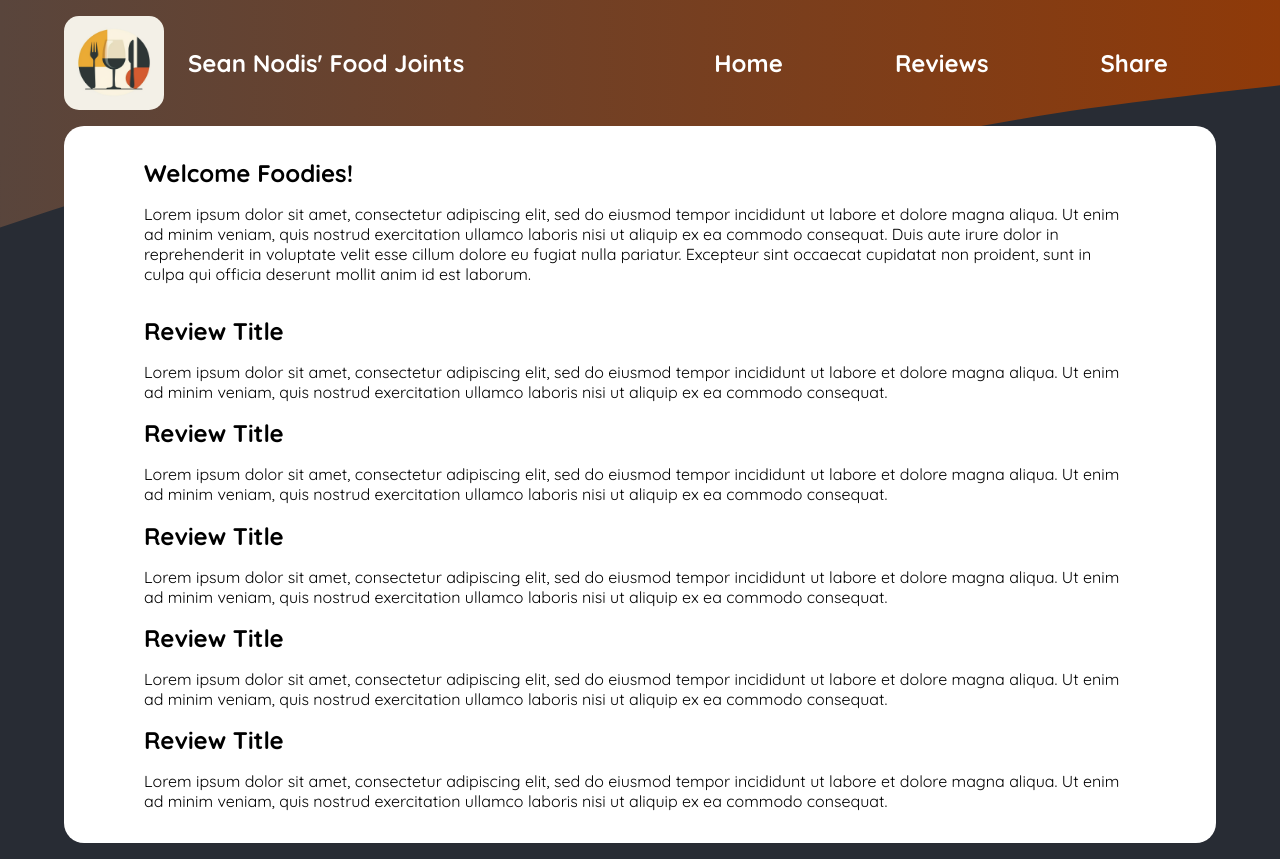
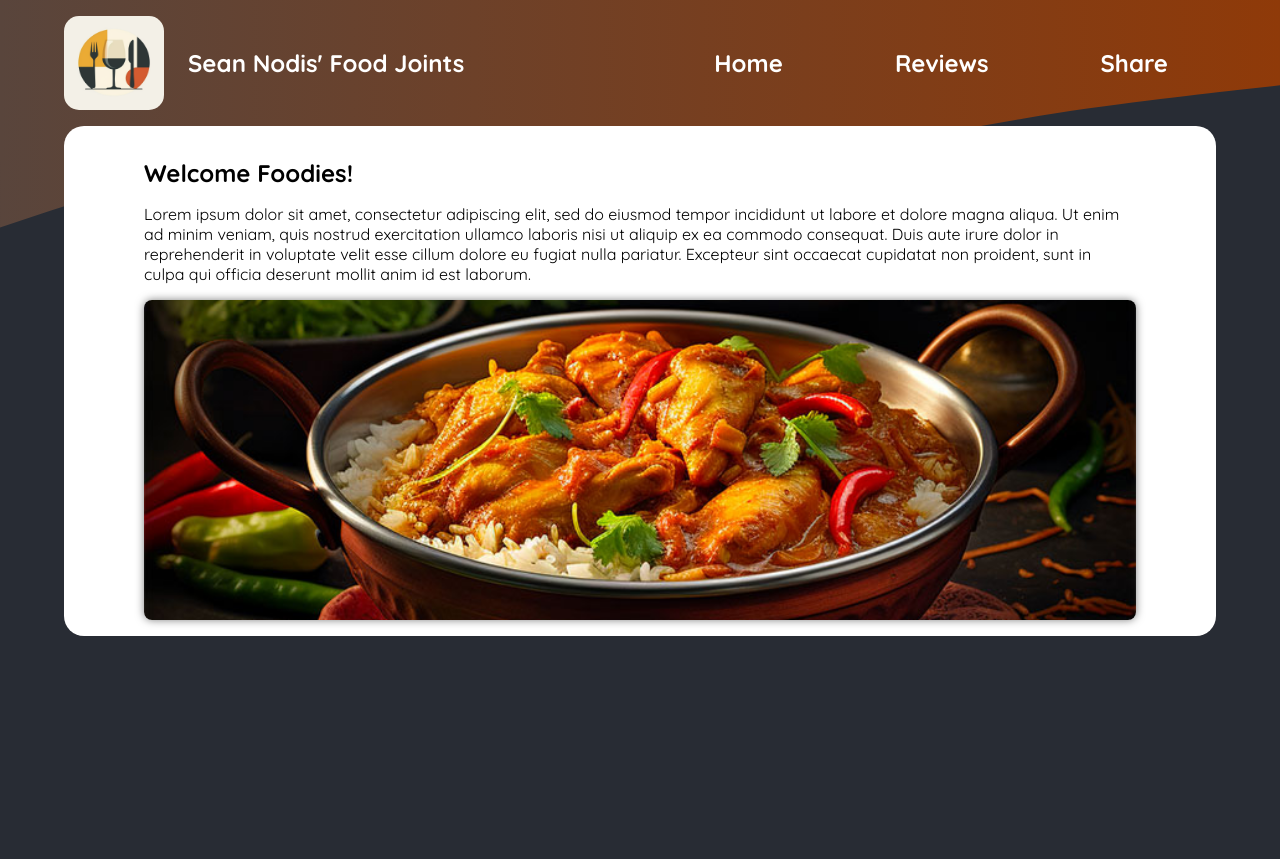
Before and after one commit to sean-xiao-zhao7/nextjs-meals, a Next.js app: page / in a window 1280 px wide. After the commit the page ends 800 px from the top, so only its background shows below. Built offline with nearby package versions, Linux system fonts and the light colour scheme.

Commit message:
Fix slideshow styles

```diff
--- a/app/page.tsx
+++ b/app/page.tsx
@@ -1,4 +1,4 @@
-import ReviewPreview from "@/components/reviews/ReviewPreview";
+// import ReviewPreview from "@/components/reviews/ReviewPreview";
 import ImageSlideShow from "@/components/slideshow/image-slideshow";
 
 export default function App() {
@@ -15,13 +15,6 @@ export default function App() {
                 sunt in culpa qui officia deserunt mollit anim id est laborum.
             </p>
             <ImageSlideShow />
-            <div>
-                <ReviewPreview />
-                <ReviewPreview />
-                <ReviewPreview />
-                <ReviewPreview />
-                <ReviewPreview />
-            </div>
         </main>
     );
 }
--- a/components/slideshow/image-slideshow.module.css
+++ b/components/slideshow/image-slideshow.module.css
@@ -1,7 +1,7 @@
 .slideshow {
     position: relative;
     width: 100%;
-    height: 100%;
+    height: 20rem;
     border-radius: 8px;
     overflow: hidden;
     box-shadow: 0 0 0.5rem rgba(0, 0, 0, 0.5);
```
